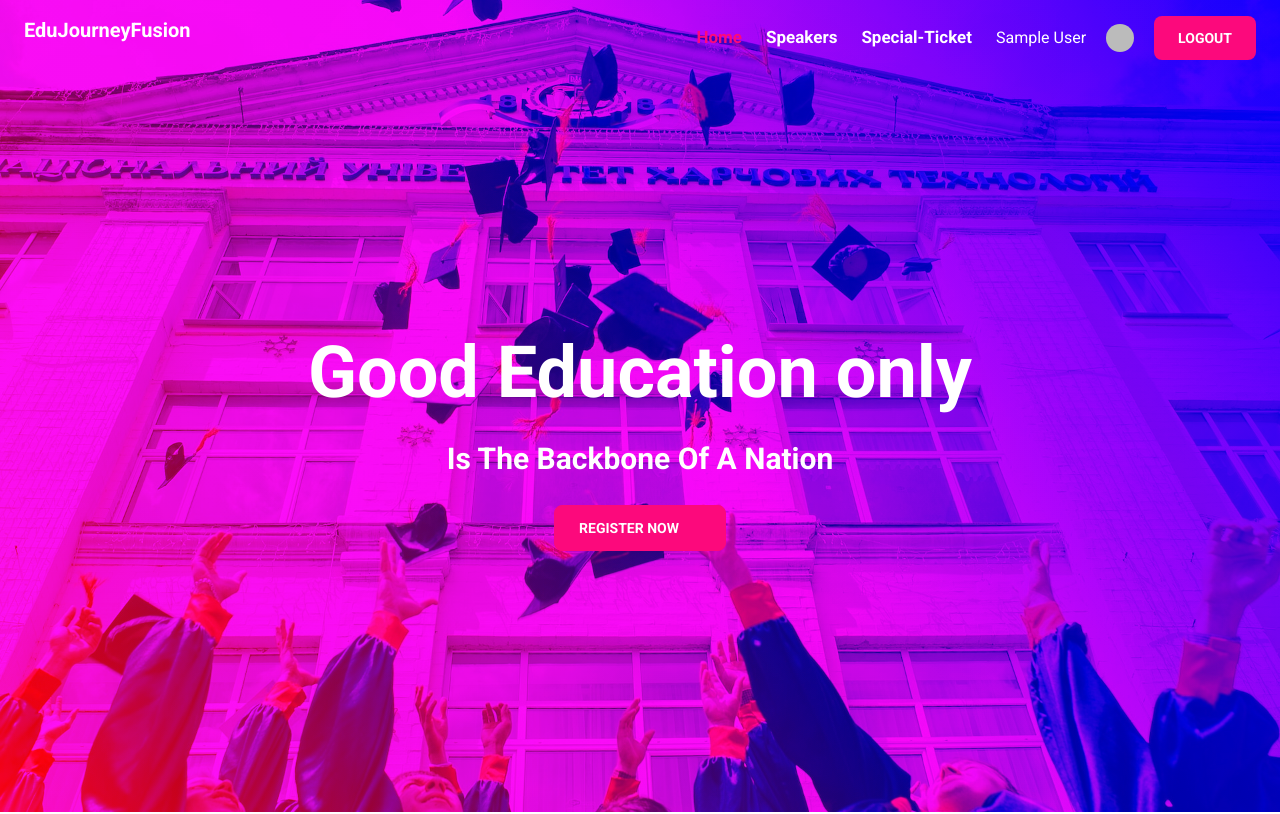
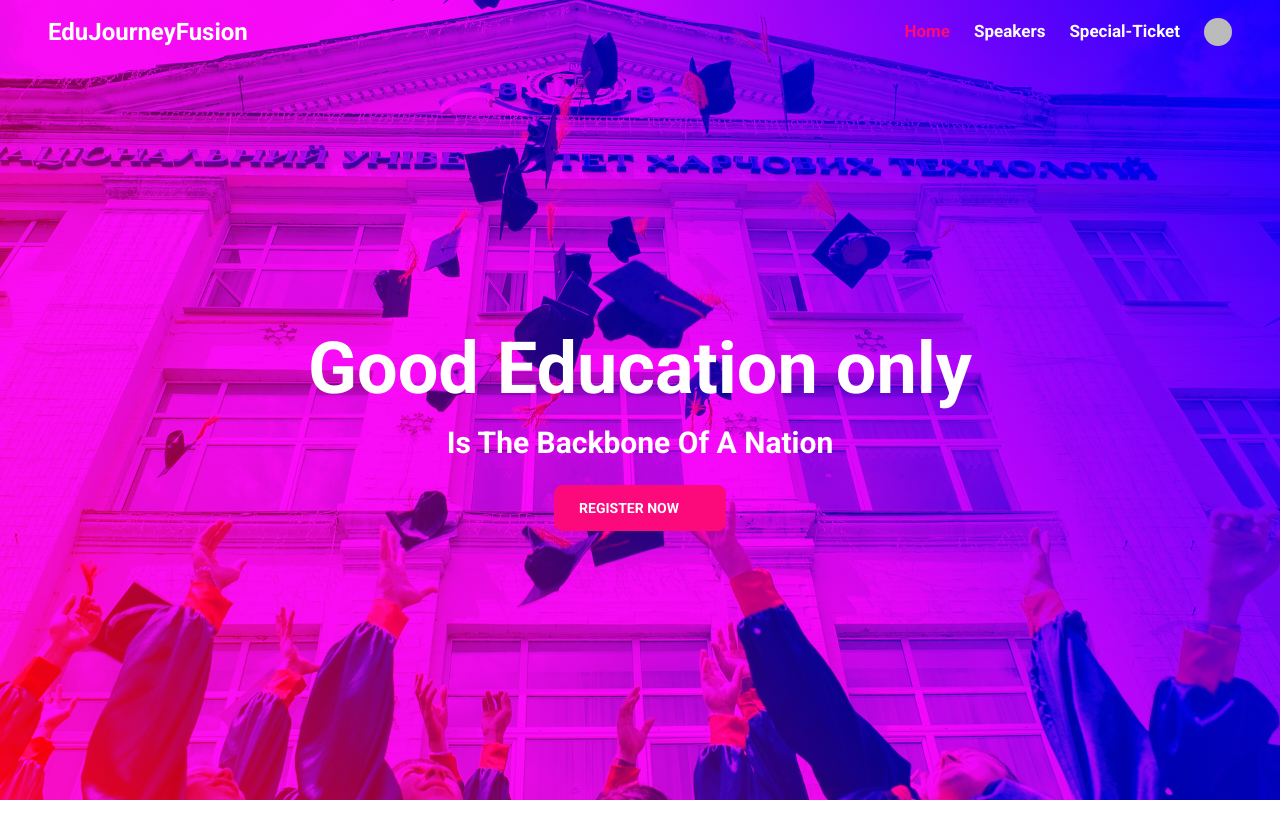
Before and after one commit to mdhasanali39/edu-journey-fusion-event-management-web-app, a React (Vite) app: page / in a window 1280 px wide. Shown: the top 814 px of the page. Built offline with nearby package versions, Linux system fonts and the light colour scheme; no server answers; sample sign-in values are in the browser's storage; some icons are missing.

Commit message:
final updated

```diff
--- a/src/Layouts/MainLayout.jsx
+++ b/src/Layouts/MainLayout.jsx
@@ -9,7 +9,7 @@ const MainLayout = () => {
   const location = useLocation()
 
   return (
-    <div className="font-Roboto relative">
+    <div className="font-Roboto relative max-w-[1370px] mx-auto">
       <div className={`${
         location.pathname === '/speakers' ? 'bg-overlay-speakers bg-top'
       : location.pathname === '/specialTicket' ? 'bg-overlay-special'
--- a/src/components/Banner/Banner.jsx
+++ b/src/components/Banner/Banner.jsx
@@ -18,7 +18,7 @@ const Banner = () => {
       } flex justify-center items-center`}
     >
       <div className="text-white space-y-5 text-center">
-        <div data-aos="zoom-in-up" className="text-7xl font-bold">
+        <div data-aos="zoom-in-up" className="text-4xl lg:text-7xl font-bold">
           {location.pathname === "/speakers" ? (
             <p>
               Meet <span className="text-clr-red">With</span>
@@ -43,29 +43,26 @@ const Banner = () => {
             </div>
           ) : (
             <p>
-              <span className="block">Good Education only</span>
-              <span
-              data-aos="fade-up"
-                data-aos-duration="5000"
-               className="text-3xl">Is The Backbone Of A Nation</span>
+              <span>Good Education only</span>
             </p>
           )}
         </div>
-        <div
-          data-aos="zoom-in-up"
-          data-aos-duration="3000"
-          className="text-3xl font-bold"
-        >
+        <div className="text-3xl font-bold">
           {location.pathname === "/speakers" ? (
-            "Our Expert Speakers"
+            <span data-aos="zoom-in-up" data-aos-duration="3000">
+              Our Expert Speakers
+            </span>
           ) : location.pathname === "/specialTicket" ? (
             ""
           ) : (
             <div>
-              {/* <p>Is The Backbone Of A Nation</p> */}
-              <Link
-                to={"/register"}
+              <p data-aos="fade-up" data-aos-duration="3000">
+                Is The Backbone Of A Nation
+              </p>
+              <div
+              data-aos="fade-up" data-aos-duration="2000"  data-aos-delay="700"
               >
+                <Link to={"/register"}>
                   <button
                     className="flex select-none items-center gap-2 rounded-lg py-3 px-6 mt-6 text-center align-middle font-bold text-sm uppercase bg-custom-red text-white transition ease-linear duration-300 border border-clr-red hover:bg-white hover:border-clr-red hover:text-clr-red active:bg-pink-500/30 disabled:pointer-events-none disabled:opacity-50 disabled:shadow-none mx-auto"
                     type="button"
@@ -73,6 +70,7 @@ const Banner = () => {
                     Register Now <FaArrowRightLong />
                   </button>
                 </Link>
+              </div>
             </div>
           )}
         </div>
--- a/src/components/Navbar/Navbar.jsx
+++ b/src/components/Navbar/Navbar.jsx
@@ -1,31 +1,40 @@
-import { useContext } from "react";
+import { useContext, useState } from "react";
 import { Link, NavLink } from "react-router-dom";
 import { AuthContext } from "../../Context/ContextProvider";
 import toast from "react-hot-toast";
+import { RiMenuFill } from "react-icons/ri";
 
 const Navbar = () => {
   const { user, logOut } = useContext(AuthContext);
-
+  const [isClicked, setIsClicked] = useState(false);
+  const [isMenuClicked, setIsMenuClicked] = useState(false);
 
   const handleLogOut = () => {
     logOut()
       .then(() => {
         toast.success("Log out Successful");
-    }).catch((err) => {
+      })
+      .catch((err) => {
         console.error(err);
       });
-  }
+  };
 
   return (
-    <nav className="flex justify-between py-4 px-6">
+    <nav className={`relative flex justify-between py-4 px-6 lg:px-12 ${!isMenuClicked && 'overflow-hidden'}`}>
       {/* logo  */}
-      <div className="font-bold text-xl text-white">
+      <div className="font-bold text-2xl text-white">
         <Link to={"/"}>
           <h2>EduJourneyFusion</h2>
         </Link>
       </div>
 
-      <ul className="flex gap-6 items-center text-white">
+      <ul className="flex gap-6 items-center">
+        <li>
+          <div className={`
+          ${
+            isMenuClicked ? 'w-[98%] space-y-3 absolute z-50 top-[75%] left-[1%]  bg-custom-blue text-center px-5 py-8 border-2'
+          : 'w-full space-y-3  absolute  top-[75%] translate-x-[140%]   bg-custom-blue text-center px-5 py-8  lg:space-y-0  lg:static  lg:translate-x-0  lg:bg-transparent lg:text-left lg:px-0 lg:py-0'}
+            transition ease-linear duration-300 lg:flex gap-6 items-center text-white`}>
             {/* home  */}
             <li className="font-semibold text-[17px]">
               <NavLink
@@ -48,7 +57,7 @@ const Navbar = () => {
                 Speakers
               </NavLink>
             </li>
-        {/* speakers  */}
+            {/* special ticket  */}
             <li className="font-semibold text-[17px]">
               <NavLink
                 to="/specialTicket"
@@ -59,30 +68,39 @@ const Navbar = () => {
                 Special-Ticket
               </NavLink>
             </li>
+          </div>
+        </li>
 
         {/* conditional */}
-        {
-          user ? (
+        {user ? (
           <li>
+            <div className="relative">
+              <div onClick={() => setIsClicked(!isClicked)}>
+                <img
+                  className="w-7 h-7 object-cover rounded-full"
+                  src={user?.photoURL}
+                />
+              </div>
               <div
-            className="flex gap-5 items-center"
+                className={`absolute ${
+                  isClicked ? "opacity-100" : "opacity-0 pointer-events-none"
+                } z-40 right-0 bg-white p-4 rounded-md transition ease-in-out duration-500`}
               >
-              <h2>{user?.displayName}</h2>
-              <div>
-              <img className="w-7 h-7 object-cover rounded-full"
-               src={user?.photoURL} />
-              </div>
+                <h2 className="text-clr-red font-semibold">
+                  {user?.displayName}
+                </h2>
                 <button
                   onClick={handleLogOut}
-                className="flex select-none items-center gap-2 rounded-lg py-3 px-6 text-center align-middle font-bold text-sm uppercase bg-custom-red text-white transition ease-linear duration-300 border hover:bg-white hover:border-clr-red hover:text-clr-red active:bg-pink-500/30 disabled:pointer-events-none disabled:opacity-50 disabled:shadow-none border-none"
+                  className="flex select-none items-center gap-2 rounded-lg py-3 px-6 mt-4 text-center align-middle font-bold text-sm uppercase bg-custom-red text-white transition ease-linear duration-300 border hover:bg-blue-500 hover:border-clr-red hover:text-white active:bg-pink-500/30 disabled:pointer-events-none disabled:opacity-50 disabled:shadow-none border-none"
                   type="button"
                 >
                   LogOut
                 </button>
               </div>
+            </div>
           </li>
         ) : (
-          <li className="font-semibold text-[17px]">
+          <li className="font-semibold text-[17px] text-white">
             <NavLink
               to="/login"
               className={({ isActive, isPending }) =>
@@ -93,6 +111,12 @@ const Navbar = () => {
             </NavLink>
           </li>
         )}
+        {/* menu bar icon  */}
+        <span
+        onClick={()=> setIsMenuClicked(!isMenuClicked)}
+        className="text-2xl text-white lg:hidden">
+          <RiMenuFill />
+        </span>
       </ul>
     </nav>
   );
--- a/src/pages/Home/Home.jsx
+++ b/src/pages/Home/Home.jsx
@@ -8,8 +8,8 @@ const Home = () => {
 
 
     return (
-        <div className="px-12">
-            <Services data-aos="fade-up"></Services>
+        <div className="px-5 md:px-12">
+            <Services></Services>
             <OurFeedback></OurFeedback>
             <OurSponsors></OurSponsors>
         </div>
--- a/src/pages/Login/Login.jsx
+++ b/src/pages/Login/Login.jsx
@@ -42,7 +42,7 @@ const Login = () => {
   return (
     <div className="min-h-[80vh]">
     <div className="flex justify-center items-center my-20 ">
-      <div className="bg-custom-blue pt-12 p-7 text-white w-1/2">
+      <div className="bg-custom-blue pt-12 p-4 md:p-7 text-white w-[88%] lg:w-1/2">
         <h2 className="text-4xl font-bold mb-10 text-center">Please Login</h2>
         {/* easy sign in  */}
         <div>
--- a/src/pages/Register/Register.jsx
+++ b/src/pages/Register/Register.jsx
@@ -75,7 +75,7 @@ const Register = () => {
 
   return (
     <div className="flex justify-center items-center my-20 min-h-[80vh]">
-      <div className="bg-custom-blue pt-12 p-7 text-white w-1/2">
+      <div className="bg-custom-blue pt-12 p-4 md:p-7 text-white w-[88%] lg:w-1/2">
         <h2 className="text-4xl font-bold mb-10 text-center">
           Please Register
         </h2>
--- a/src/pages/ServiceDetails/ServiceDetailsCard.jsx
+++ b/src/pages/ServiceDetails/ServiceDetailsCard.jsx
@@ -5,11 +5,11 @@ const ServiceDetailsCard = ({ selectedService }) => {
   const { name, image, price, full_description } = selectedService;
 
   return (
-    <div className="relative flex w-3/4 mx-auto flex-col rounded-xl bg-white bg-clip-border text-gray-700">
+    <div className="relative flex w-11/12 md:w-3/4 mx-auto flex-col rounded-xl bg-white bg-clip-border text-gray-700">
       <div className="relative m-0   shrink-0 overflow-hidden rounded-xl bg-white bg-clip-border text-gray-700">
         <img src={image} alt={name} className="h-full w-full object-cover" />
       </div>
-      <div className="p-6">
+      <div className="p-3 md:p-6">
         <h4 className="mb-2 block text-2xl font-semibold leading-snug tracking-normal text-blue-gray-900 transition ease-linear duration-200 hover:text-clr-red antialiased">
           {name}
         </h4>
@@ -21,23 +21,23 @@ const ServiceDetailsCard = ({ selectedService }) => {
         </p>
 
         {/* more details  */}
-        <div className="my-5">
+        <div className="my-5 grid gap-5 items-center grid-cols-2 lg:grid-cols-3">
           {/* start  */}
-          <div className="border-b w-1/4 pb-2">
+          <div className="border-b pb-2">
             <h4 className="mb-2 block text-xl font-semibold leading-snug tracking-normal text-blue-gray-900 antialiased">
               Start:
             </h4>
             <p>November 10 @ 1:00 am</p>
           </div>
           {/* end  */}
-          <div className="border-b w-1/4 pb-2 my-4">
+          <div className="border-b pb-2 my-4">
             <h4 className="mb-2 block text-xl font-semibold leading-snug tracking-normal text-blue-gray-900 antialiased">
               End:
             </h4>
             <p>November 13 @ 1:00 am</p>
           </div>
           {/* location  */}
-          <div className="w-1/4 pb-2">
+          <div className="pb-2">
             <h4 className="mb-2 block text-xl font-semibold leading-snug tracking-normal text-blue-gray-900 antialiased">
               Location:
             </h4>
```
Also changed, not shown: src/components/Footer/Footer.jsx (+7 -6 lines). Lines whose indentation alone changed are shown as unchanged.
